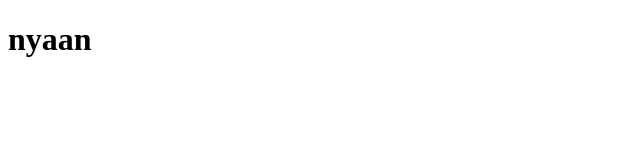
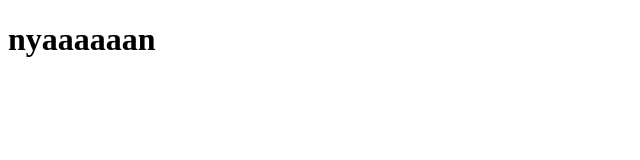
Before and after one commit to kirisaki/prototip-2.kirisaki.dev, a React app in the folder client/: page / in a window 1280 px wide. Shown: the top 160 px of the page, without its empty margins (0-640 px from the left). Built offline with nearby package versions, Linux system fonts and the light colour scheme; the HTML template or start-up script is replaced by a standard one.

Commit message:
CI: restore node_modules

```diff
--- a/client/src/components/App.tsx
+++ b/client/src/components/App.tsx
@@ -4,7 +4,7 @@ import {} from 'react'
 export const App: React.FC = () => {
   return (
     <h1>
-      nyaan
+      nyaaaaaan
     </h1>
   )
 }
```
Also changed, not shown: 1 other file (tests, documents, lock files or other folders).
